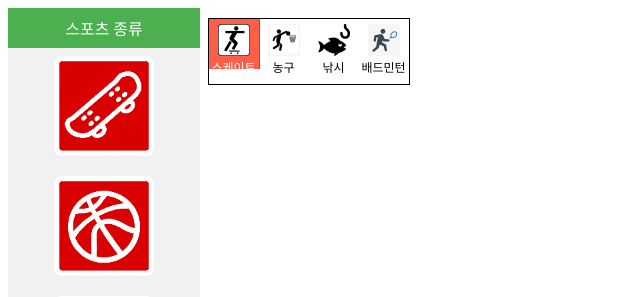
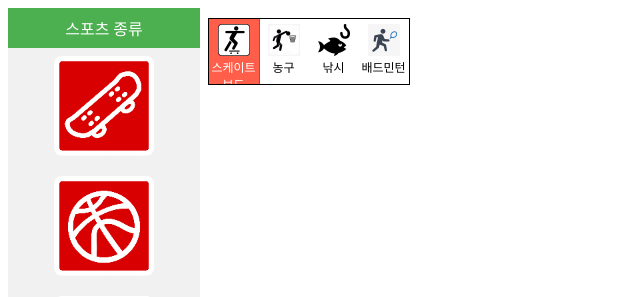
Before and after one commit to Yonsei-EE/ipTeam, a PHP site: page / in a window 1280 px wide. Shown: the top 297 px of the page, without its empty margins (0-640 px from the left). Run offline with PHP 8.4, Linux system fonts and the light colour scheme; some libraries are stand-ins or nearby versions.

Commit message:
Update style.css

```diff
--- a/style.css
+++ b/style.css
@@ -48,7 +48,7 @@
 	list-style:none;
 	float:left;
 	width:50px;
-	height:45px;
+	height:65px;
 	padding-top:5px;
 	cursor:pointer;
 
```
